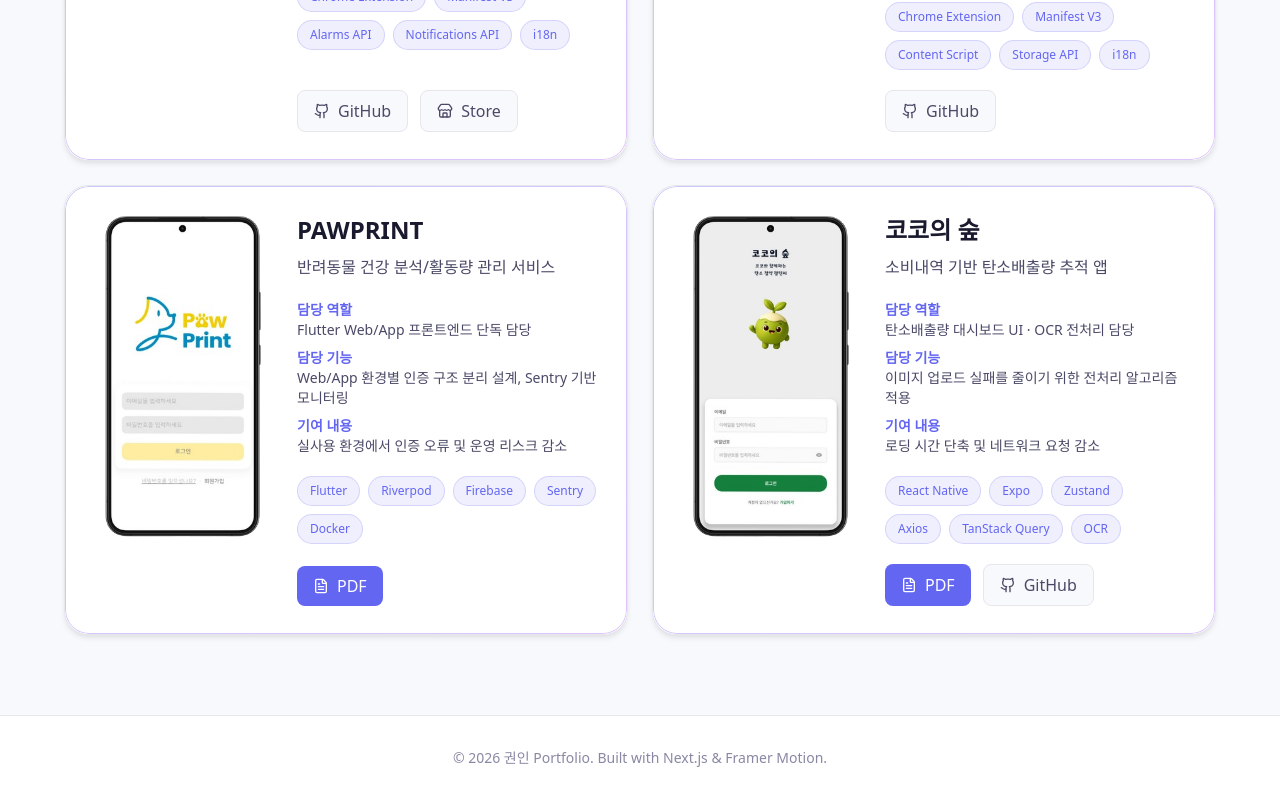
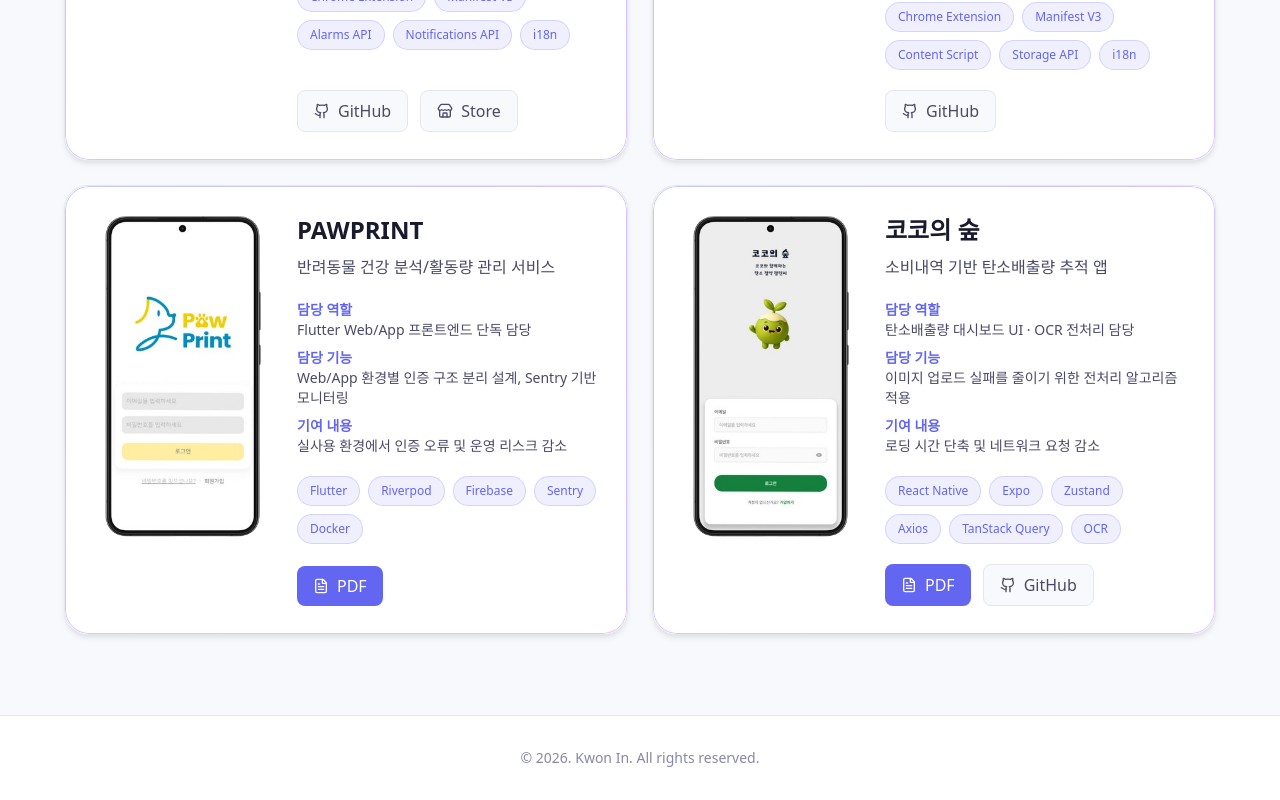
Before and after one commit to iiiiin/portfolio, a Next.js app: page / in a window 1280 px wide. Shown: the part 2609-3409 px from the top of the page. Built offline with nearby package versions, Linux system fonts and the light colour scheme.

Commit message:
chore: footer 수정

```diff
--- a/src/app/page.tsx
+++ b/src/app/page.tsx
@@ -25,7 +25,7 @@ export default function Home() {
       {/* 푸터 */}
       <footer className="py-8 text-center border-t border-gray-200">
         <p className="text-sm text-foreground-muted">
-          © 2026 권인 Portfolio. Built with Next.js & Framer Motion.
+          © 2026. Kwon In. All rights reserved.
         </p>
       </footer>
     </main>
```
